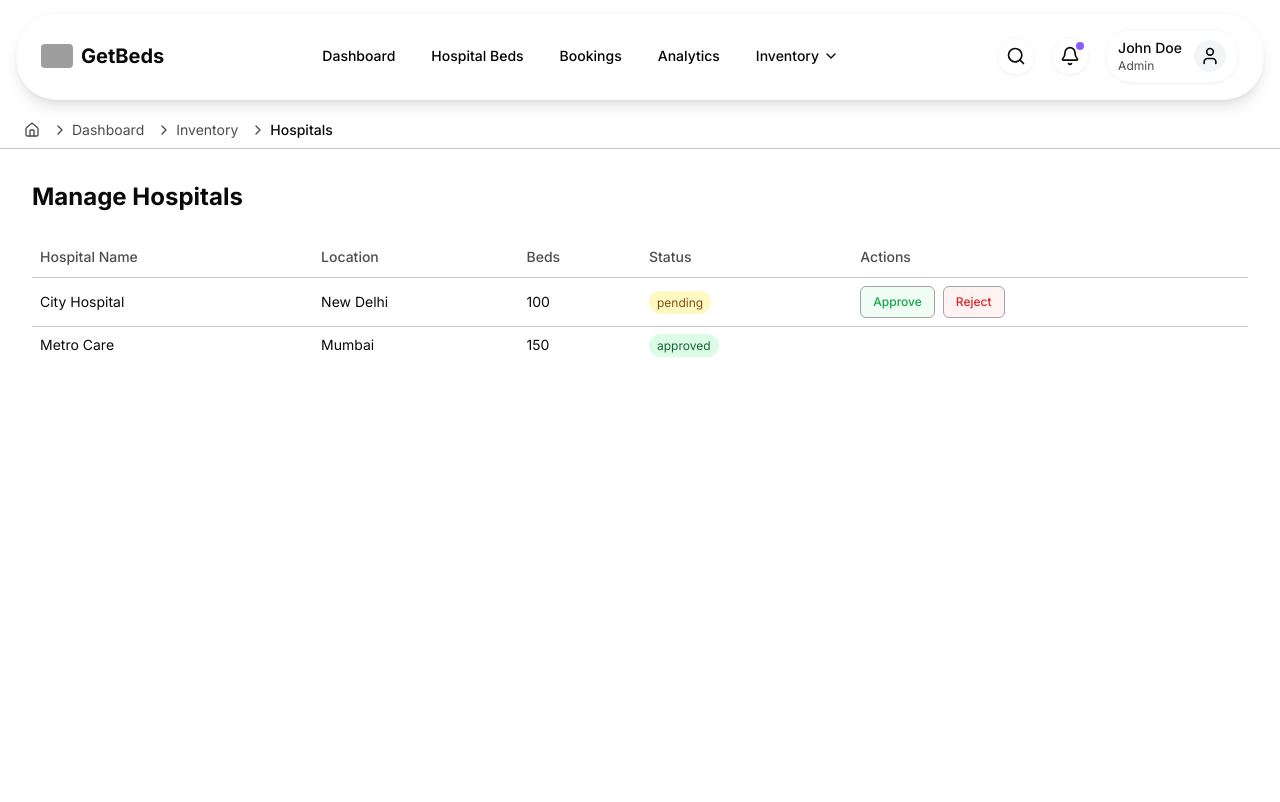
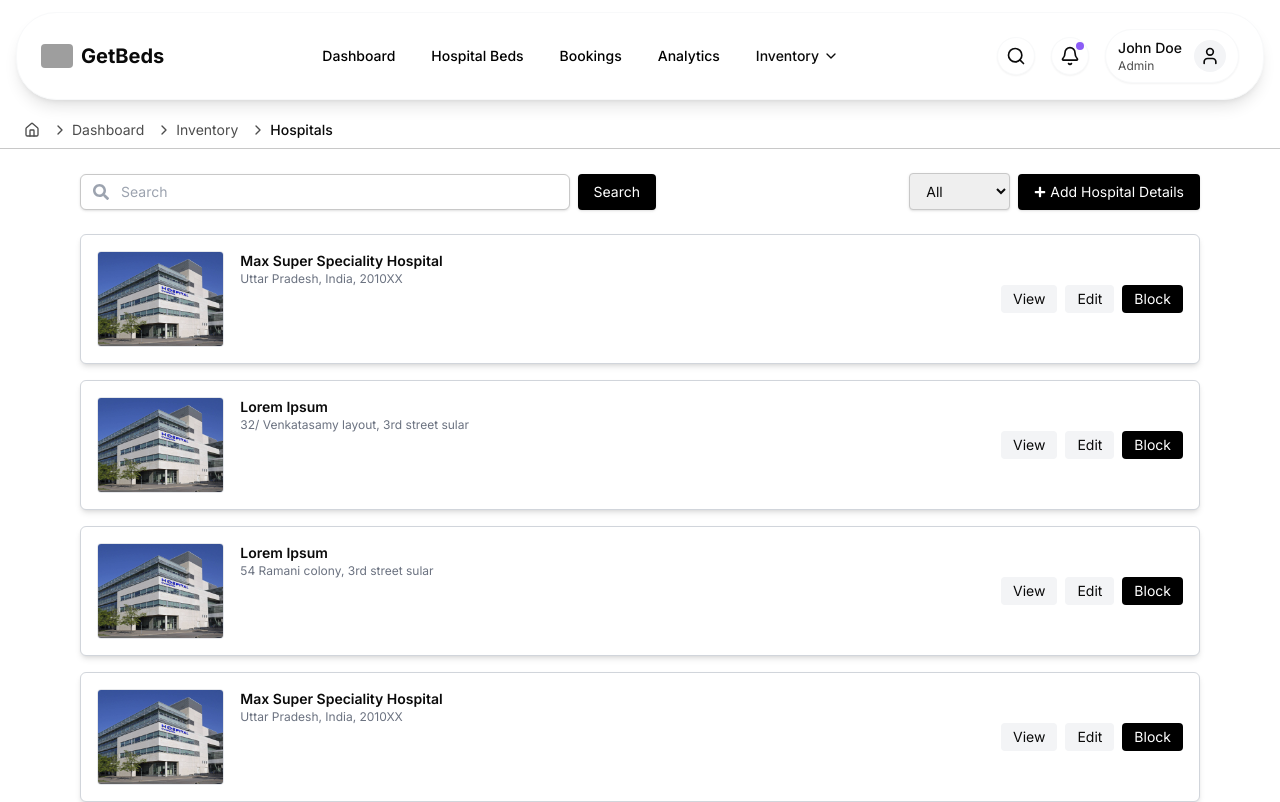
Before and after one commit to Sunil-jangid/getbeds-admin, a Next.js app: page /dashboard/inventory/hospitals in a window 1280 px wide. Shown: the top 802 px of the page. Built offline with nearby package versions, Linux system fonts and the light colour scheme; grey boxes are pictures that could not be loaded.

Commit message:
hospital list

```diff
--- a/src/app/dashboard/inventory/hospitals/page.tsx
+++ b/src/app/dashboard/inventory/hospitals/page.tsx
@@ -1,98 +1,175 @@
 'use client'
 
-import { useState } from "react"
-import {
-  Table,
-  TableBody,
-  TableCell,
-  TableHead,
-  TableHeader,
-  TableRow,
-} from "@/components/ui/table"
-import { Button } from "@/components/ui/button"
-import { cn } from "@/lib/utils"
+import React, { useState } from "react";
+import { FaSearch, FaFilter, FaPlus } from "react-icons/fa";
+import { Button } from '@/components/ui/button';
 
 type Hospital = {
-  id: string
-  name: string
-  location: string
-  beds: number
-  status: 'pending' | 'approved' | 'rejected'
-}
+  name: string;
+  address: string;
+  city: string;
+  imageUrl: string;
+};
 
-const dummyHospitals: Hospital[] = [
-  { id: '1', name: 'City Hospital', location: 'New Delhi', beds: 100, status: 'pending' },
-  { id: '2', name: 'Metro Care', location: 'Mumbai', beds: 150, status: 'approved' },
-  // Add more dummy data as needed
-]
+const hospitalData: Hospital[] = Array.from({ length: 500 }, (_, i) => ({
+  name: i % 3 === 0 ? "Max Super Speciality Hospital" : "Lorem Ipsum",
+  address:
+    i % 3 === 0
+      ? "Uttar Pradesh, India, 2010XX"
+      : i % 2 === 0
+      ? "54 Ramani colony, 3rd street sular"
+      : "32/ Venkatasamy layout, 3rd street sular",
+  city: i % 2 === 0 ? "Delhi" : "Chennai",
+  imageUrl: "/host.png",
+}));
 
-export default function HospitalsPage() {
-  const [hospitals, setHospitals] = useState<Hospital[]>(dummyHospitals)
+const ITEMS_PER_PAGE = 10;
+const MAX_VISIBLE_PAGES = 5;
 
-  const handleApproval = (id: string, newStatus: 'approved' | 'rejected') => {
-    setHospitals(hospitals.map(hospital =>
-      hospital.id === id ? { ...hospital, status: newStatus } : hospital
-    ))
-  }
+const ManageHospitals: React.FC = () => {
+  const [currentPage, setCurrentPage] = useState(1);
+  const [searchTerm, setSearchTerm] = useState("");
+  const [selectedCity, setSelectedCity] = useState("All");
+
+  const cities = ["All", ...Array.from(new Set(hospitalData.map(h => h.city)))];
+
+  const filteredData = hospitalData.filter((hospital) => {
+    const matchesSearch = hospital.name.toLowerCase().includes(searchTerm.toLowerCase());
+    const matchesCity = selectedCity === "All" || hospital.city === selectedCity;
+    return matchesSearch && matchesCity;
+  });
+
+  const totalPages = Math.ceil(filteredData.length / ITEMS_PER_PAGE);
+
+  const currentHospitals = filteredData.slice(
+    (currentPage - 1) * ITEMS_PER_PAGE,
+    currentPage * ITEMS_PER_PAGE
+  );
+
+  const getVisiblePageNumbers = () => {
+    const start = Math.max(1, currentPage - Math.floor(MAX_VISIBLE_PAGES / 2));
+    const end = Math.min(totalPages, start + MAX_VISIBLE_PAGES - 1);
+    const actualStart = Math.max(1, end - MAX_VISIBLE_PAGES + 1);
+    return Array.from({ length: end - actualStart + 1 }, (_, i) => actualStart + i);
+  };
+
+  const goToPage = (page: number) => {
+    if (page < 1 || page > totalPages) return;
+    setCurrentPage(page);
+  };
 
   return (
-    <div className="container py-8">
-      <h1 className="text-2xl font-bold mb-6">Manage Hospitals</h1>
+    <div className="max-w-6xl mx-auto py-6 px-4">
+      <div className="flex justify-between items-center flex-wrap gap-4 mb-6">
+        <div className="flex items-center space-x-2 flex-grow max-w-xl">
+          <div className="flex items-center border rounded-md px-3 h-9 flex-grow bg-white shadow">
+            <FaSearch className="text-gray-400" />
+            <input
+              type="text"
+              placeholder="Search"
+              className="ml-3 outline-none flex-grow text-sm"
+              value={searchTerm}
+              onChange={(e) => {
+                setSearchTerm(e.target.value);
+                setCurrentPage(1);
+              }}
+            />
+          </div>
+          <button
+            className="bg-black text-white text-sm px-4 py-2 rounded shadow hover:bg-gray-900"
+            onClick={() => setCurrentPage(1)}
+          >
+            Search
+          </button>
+        </div>
 
-      <Table>
-        <TableHeader>
-          <TableRow>
-            <TableHead>Hospital Name</TableHead>
-            <TableHead>Location</TableHead>
-            <TableHead>Beds</TableHead>
-            <TableHead>Status</TableHead>
-            <TableHead>Actions</TableHead>
-          </TableRow>
-        </TableHeader>
-        <TableBody>
-          {hospitals.map((hospital) => (
-            <TableRow key={hospital.id}>
-              <TableCell>{hospital.name}</TableCell>
-              <TableCell>{hospital.location}</TableCell>
-              <TableCell>{hospital.beds}</TableCell>
-              <TableCell>
-                <span className={cn(
-                  "px-2 py-1 rounded-full text-xs",
-                  {
-                    "bg-yellow-100 text-yellow-800": hospital.status === 'pending',
-                    "bg-green-100 text-green-800": hospital.status === 'approved',
-                    "bg-red-100 text-red-800": hospital.status === 'rejected',
-                  }
-                )}>
-                  {hospital.status}
-                </span>
-              </TableCell>
-              <TableCell>
-                {hospital.status === 'pending' && (
+        <div className="flex items-center space-x-2">
+          <select
+            className="border text-sm rounded px-3 py-2 shadow"
+            value={selectedCity}
+            onChange={(e) => {
+              setSelectedCity(e.target.value);
+              setCurrentPage(1);
+            }}
+          >
+            {cities.map((city) => (
+              <option key={city} value={city}>{city}</option>
+            ))}
+          </select>
+
+          <button className="bg-black text-white text-sm px-4 py-2 rounded shadow flex items-center gap-1 hover:bg-gray-900">
+            <FaPlus className="text-xs" /> Add Hospital Details
+          </button>
+        </div>
+      </div>
+
+      {currentHospitals.map((hospital, index) => (
+        <div
+          key={index}
+          className="bg-white p-4 rounded-md border border-gray-300 shadow-md flex items-center justify-between mb-4"
+        >
+          <div className="flex items-start gap-4">
+            <img
+              src={hospital.imageUrl}
+              alt={hospital.name}
+              className="w-25 h-24 rounded object-cover bg-gray-100 border border-gray-200"
+            />
+            <div>
+              <h2 className="font-semibold text-sm">{hospital.name}</h2>
+              <p className="text-xs text-gray-500">{hospital.address}</p>
+            </div>
+          </div>
           <div className="flex gap-2">
+            <button className="text-sm bg-gray-100 px-3 py-1 rounded hover:bg-gray-200">
+              View
+            </button>
+            <button className="text-sm bg-gray-100 px-3 py-1 rounded hover:bg-gray-200">
+              Edit
+            </button>
+            <button className="text-sm bg-black text-white px-3 py-1 rounded hover:bg-gray-800">
+              Block
+            </button>
+          </div>
+        </div>
+      ))}
+
+      <p className="text-center text-xs text-gray-400 mt-6">
+        Showing {((currentPage - 1) * ITEMS_PER_PAGE) + 1} to{" "}
+        {Math.min(currentPage * ITEMS_PER_PAGE, filteredData.length)} of {filteredData.length} entries
+      </p>
+
+      <div className="flex justify-center items-center space-x-1 mt-4 flex-wrap">
         <Button
-                      variant="outline"
-                      size="sm"
-                      className="bg-green-50 text-green-600 hover:bg-green-100"
-                      onClick={() => handleApproval(hospital.id, 'approved')}
+          onClick={() => goToPage(currentPage - 1)}
+          variant="Managehospitalsnavi"
+          disabled={currentPage === 1}
+          size= "sm"
         >
-                      Approve
+          ‹
         </Button>
+
+        {getVisiblePageNumbers().map((num) => (
           <Button
-                      variant="outline"
-                      size="sm"
-                      className="bg-red-50 text-red-600 hover:bg-red-100"
-                      onClick={() => handleApproval(hospital.id, 'rejected')}
+            key={num}
+            onClick={() => goToPage(num)}
+            variant= "Managehospitalsnavinumber"
+            size= "sm"
         >
-                      Reject
+        {num}
+          </Button>
+        ))}
+
+        <Button
+          onClick={() => goToPage(currentPage + 1)}
+          variant="Managehospitalsnavi"
+          disabled={currentPage === totalPages}
+          size= "sm"
+        >
+          ›
         </Button>
       </div>
-                )}
-              </TableCell>
-            </TableRow>
-          ))}
-        </TableBody>
-      </Table>
     </div>
-  )
-}
+  );
+};
+
+export default ManageHospitals;
--- a/src/components/ui/button.tsx
+++ b/src/components/ui/button.tsx
@@ -20,6 +20,8 @@ const buttonVariants = cva(
         link: "text-primary underline-offset-4 hover:underline",
         customViewMore: "bg-gray-200 text-black hover:bg-gray-300",
         customManage: "bg-black text-white hover:bg-gray-800",
+        Managehospitalsnavi: "text-xs text-gray-400 px-2 py-1 border rounded disabled:opacity-50",
+        Managehospitalsnavinumber: "text-xs px-3 py-1 rounded border text-gray-600 hover:bg-gray-100 data-[active=true]:bg-black data-[active=true]:text-white data-[active=true]:border-black",
       },
       size: {
         default: "h-9 px-4 py-2",
```
Also changed, not shown: public/host.png (added). Lines whose indentation alone changed are shown as unchanged.
